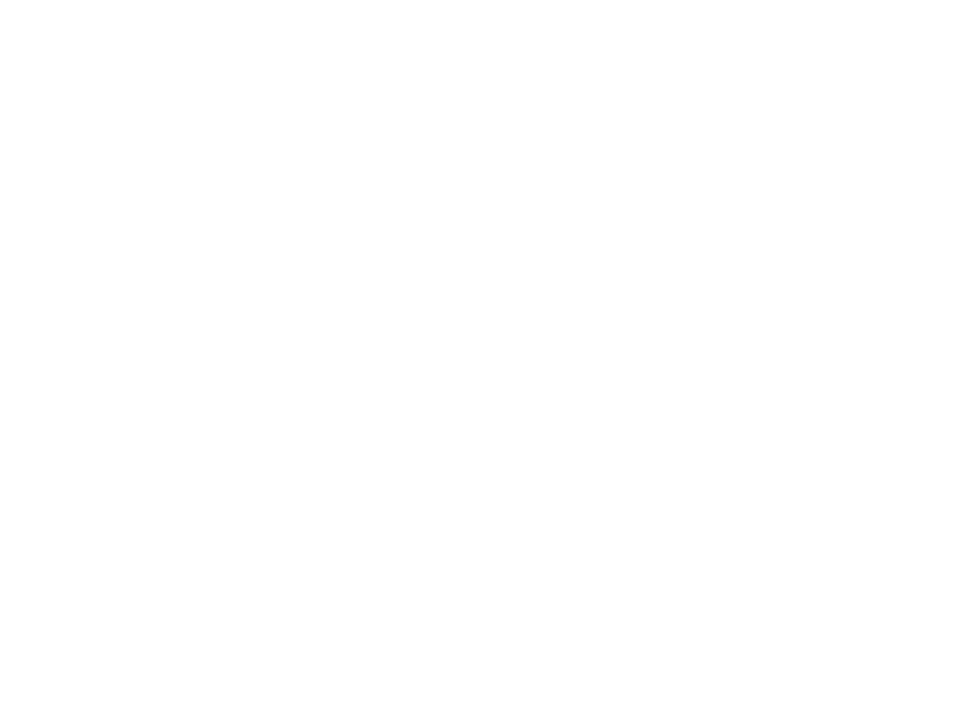
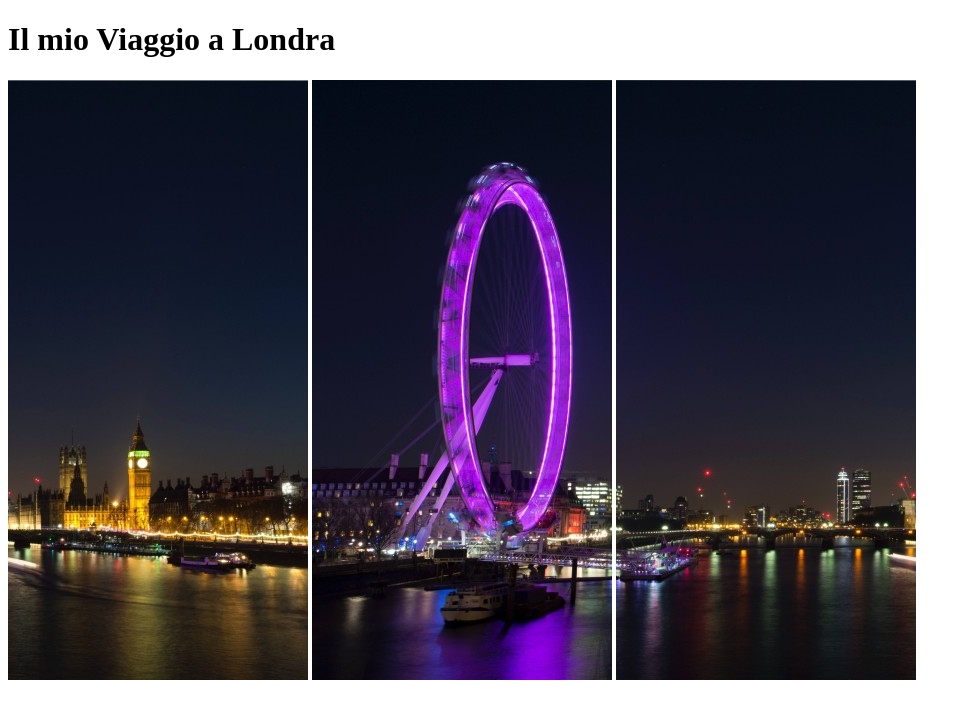
Before and after one commit to Richter96/html-london-trip, a plain HTML site: page index.html in a window 1280 px wide. Shown: the whole page, without its empty margins (0-971 px from the left). Drawn offline with Linux system fonts and the light colour scheme.

Commit message:
add header
title and img of london

```diff
--- a/index.html
+++ b/index.html
@@ -7,6 +7,22 @@
     <title>London Trip</title>
 </head>
 <body>
+    <header>
+        <div>
+            <h1>Il mio Viaggio a Londra</h1>
+            <img src="./img/pexels-bill-emrich-230794-2.jpg" alt="The London Eye at night">
+            <img src="./img/pexels-bill-emrich-230794-0.jpg" alt="The London Eye at night">
+            <img src="./img/pexels-bill-emrich-230794-1.jpg" alt="The London Eye at night">
+        </div>
+    </header>
+    <br>
+    <main>
+
+    </main>
+
+    <footer>
+
+    </footer>
 
 </body>
 </html>
```
